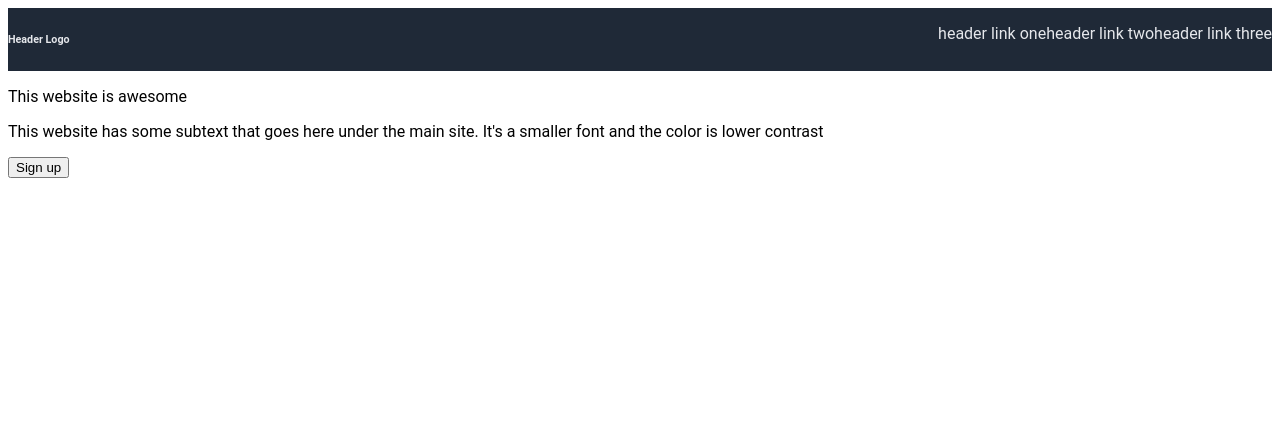
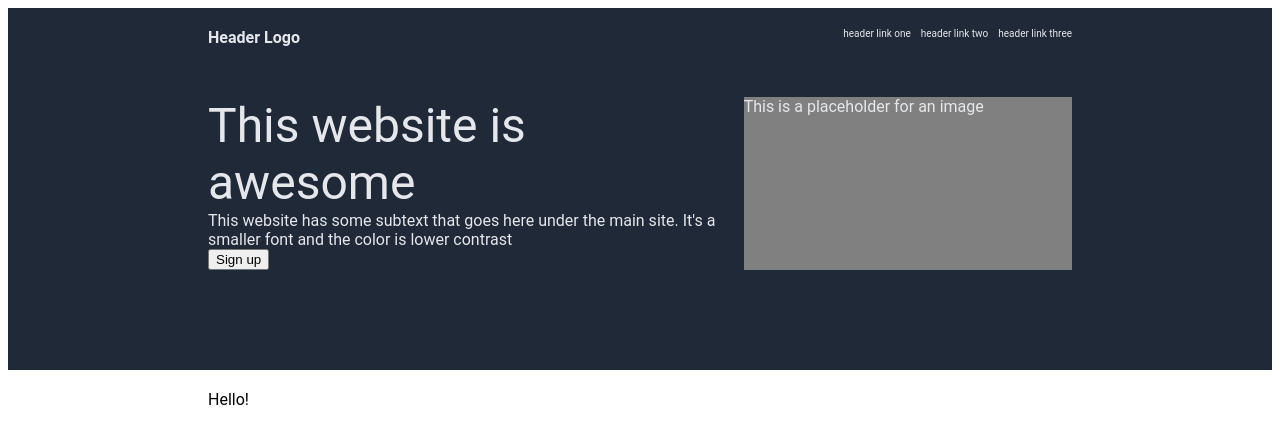
Before and after one commit to Squigglevision/project-landing-page, a plain HTML site: page index.html in a window 1280 px wide. Drawn offline with Linux system fonts and the light colour scheme.

Commit message:
Add flex box with header and top content
Added the header and main content in the first column of the flex
box which is now mostly positioned correctly.

```diff
--- a/index.html
+++ b/index.html
@@ -9,7 +9,7 @@
 
 <div class="top-container">
 <header>
-    <h6>Header Logo</h6>
+    <div class="header-logo">Header Logo</div>
     <ul>
         <li>header link one</li>
         <li>header link two</li>
@@ -17,13 +17,23 @@
     </ul>
 </header>
 <div class="hero">
-    <div class="hero-text"></div>
-        <p class="hero-main-text">This website is awesome</p>
-        <p class="hero-secondary-text">This website has some subtext that goes here under the main site. It's a smaller font and the color is lower contrast</p>
+    <div class="hero-text">
+        <div class="hero-main-text">This website is awesome
+        </div>
+        <div class="hero-secondary-text">This website has some subtext that goes here under the main site. It's a smaller font and the color is lower contrast
+        </div>
         <button>Sign up</button>
-    <div class="hero-image"></div>
+    </div>
+    <div class="hero-image">This is a placeholder for an image
+
+    </div>
 
 </div>
 </div>
+<div class="second-container">
+Hello!
+
+</div>
+
 </body>
 </html>
--- a/style.css
+++ b/style.css
@@ -1,16 +1,44 @@
 body {
 
     font-family: roboto, sans-serif;
+    display: flex;
+    flex-direction: column;
+    gap:20px;
+
 
 }
 
+/* padding for left and right of screen */
+
+.top-container, .second-container {
+
+    padding: 0 200px;
+
+}
+
+.top-container {
+
+    background-color: #1F2937;
+    color: #E5E7EB;
+    padding-bottom: 100px;
+    padding-top: 20px;
+    display: flex;
+    flex-direction: column;
+    gap: 50px;
+}
 
 header {
 
-    background-color: #1F2937;
-    color: #E5E7EB;
+
     display: flex;
     justify-content: space-between;
+
+
+}
+
+.header-logo {
+
+    font-weight: 700;
 
 }
 
@@ -18,5 +46,34 @@ header ul {
 
     display: flex;
     list-style-type: none;
+    gap: 10px;
+    font-size: 10px;
+    padding: 0;
+    margin: 0;
 
 }
+
+.hero-main-text {
+
+    font-size: 48px;
+}
+
+.hero {
+
+    display: flex;
+    justify-content: center;
+}
+
+.hero-image {
+
+    width: 500px;
+    background-color: gray;
+
+}
+
+/*.hero-text {
+
+    display: flex;
+    flex-direction: column;
+
+} */
```
